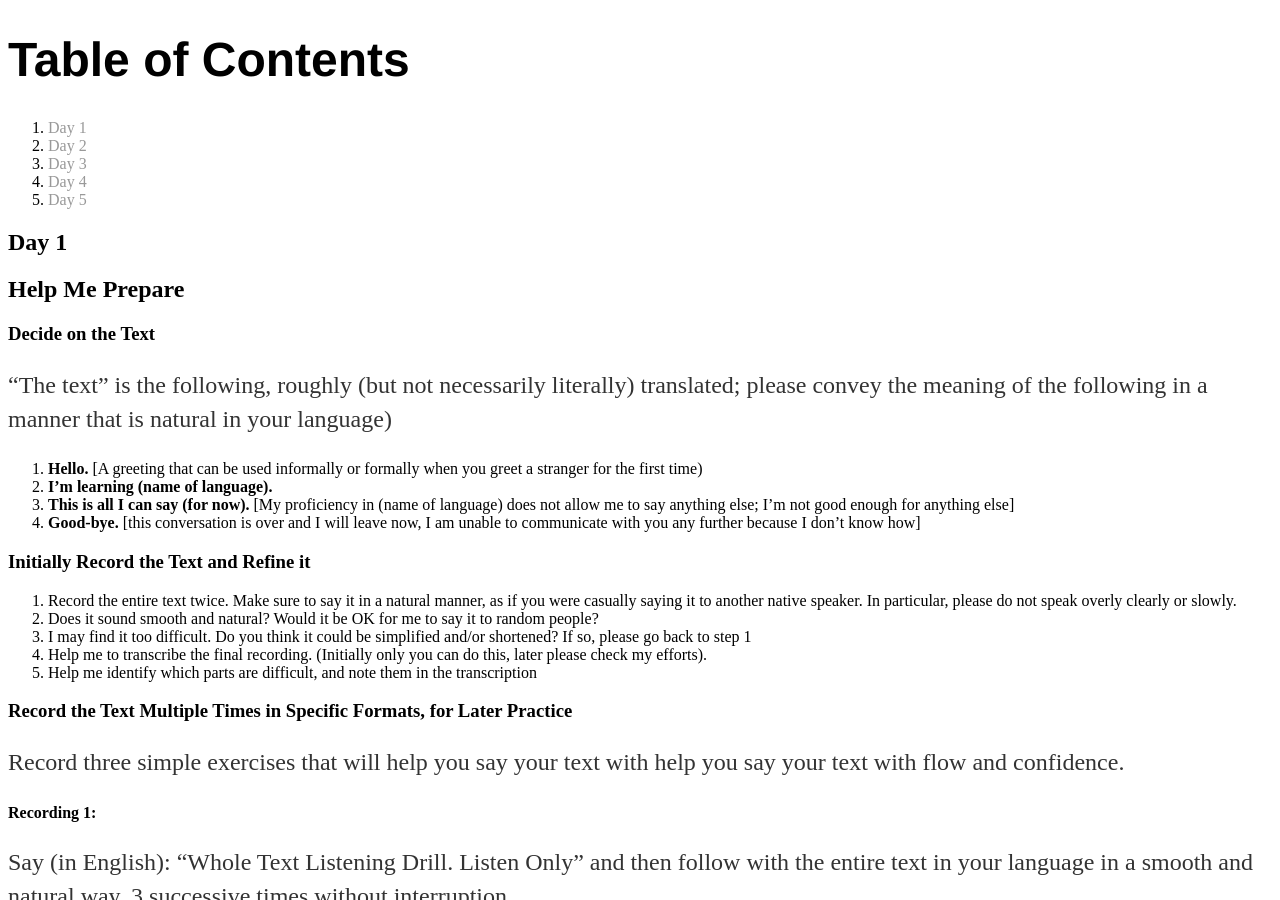
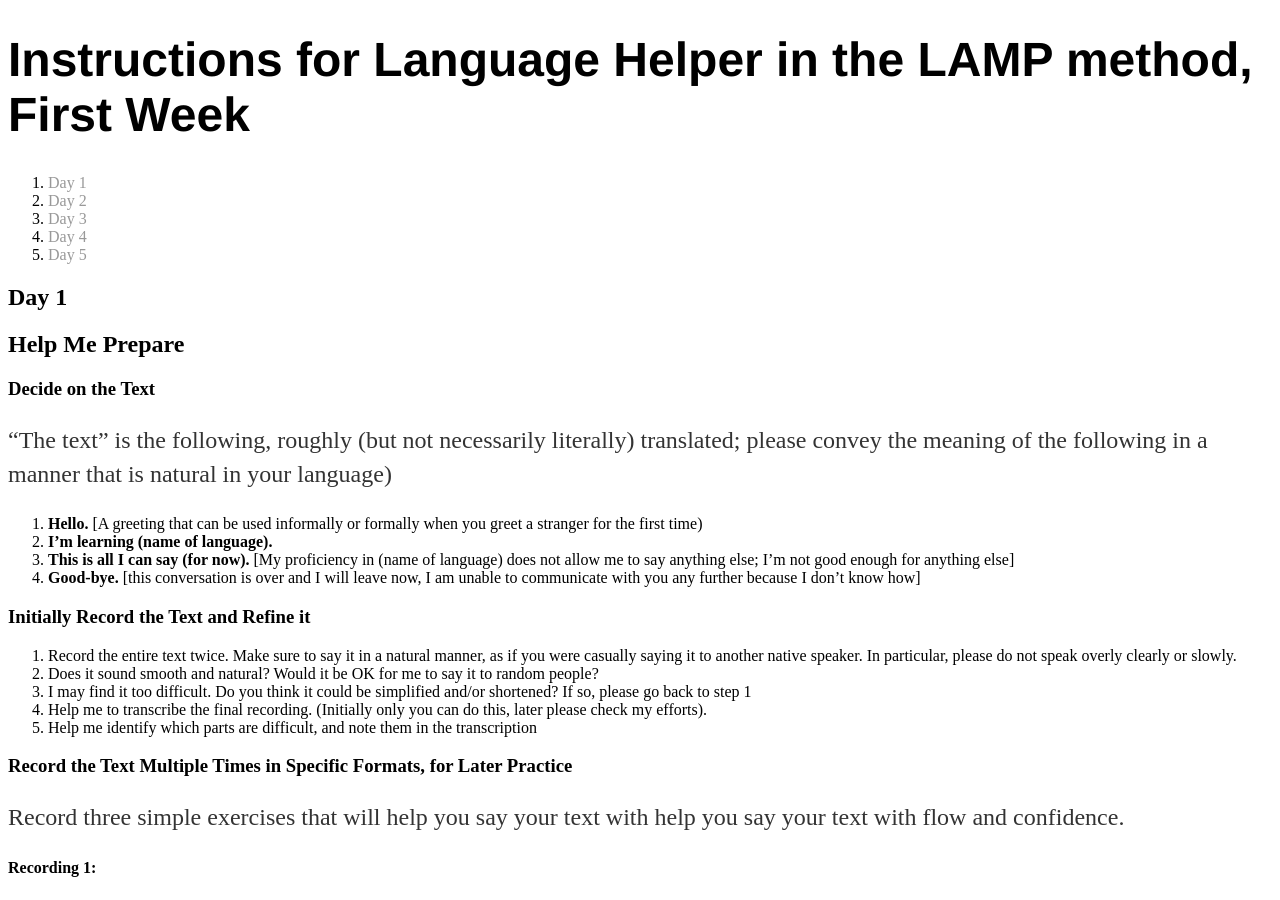
Before and after one commit to nczempin/ll, a Jekyll site: the page built from lamp-helper.md, in a window 1280 px wide and 900 px high. Built offline with Jekyll 4.4.1, drawn with Linux system fonts in a browser that asks for light colours.

Commit message:
Update lamp-helper.md

```diff
--- a/lamp-helper.md
+++ b/lamp-helper.md
@@ -2,7 +2,7 @@
 layout: default
 title: "Language Acquisition Made Practical - Instructions for Language Helper"
 ---
-# Table of Contents
+# Instructions for Language Helper in the LAMP method, First Week
 1. [Day 1](#Monday)
 2. [Day 2](#Tuesday)
 3. [Day 3](#Wednesday)
```
